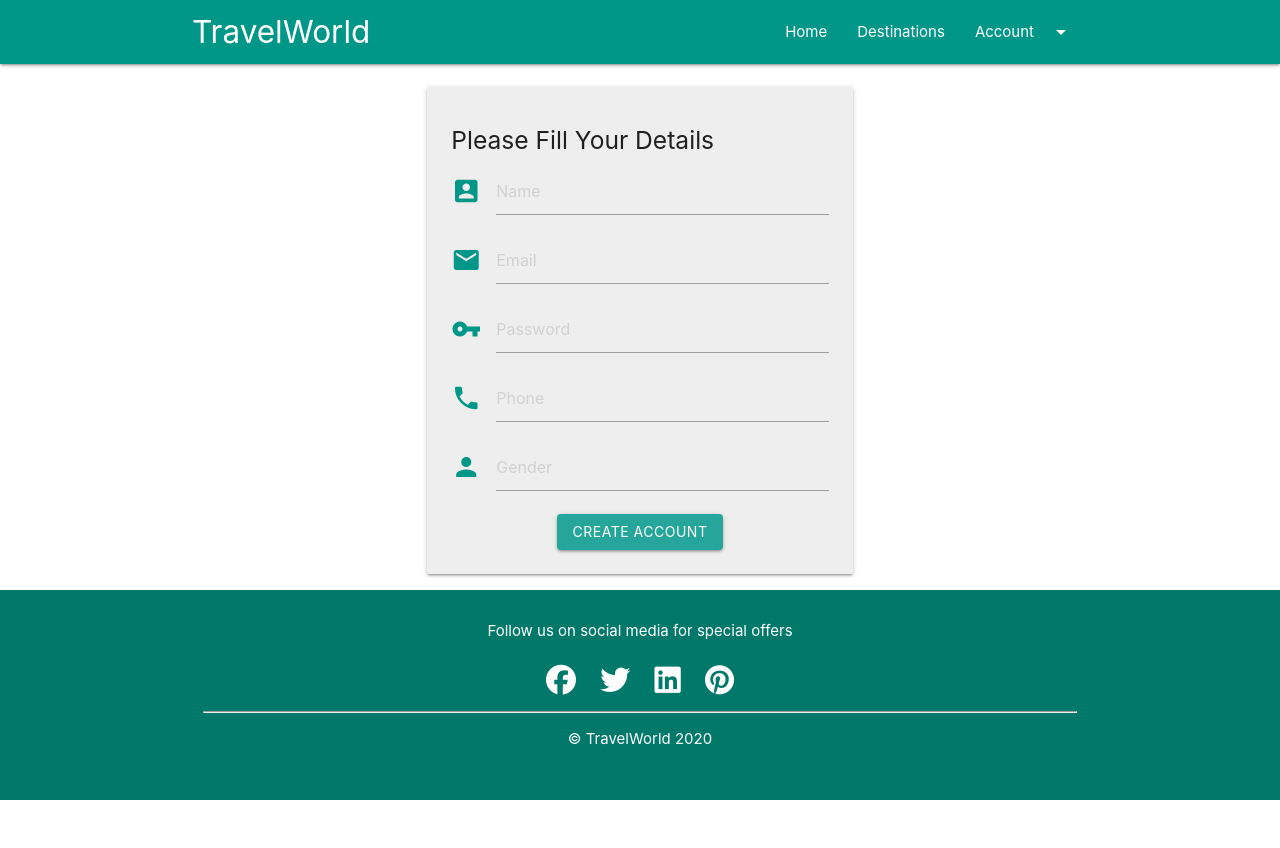
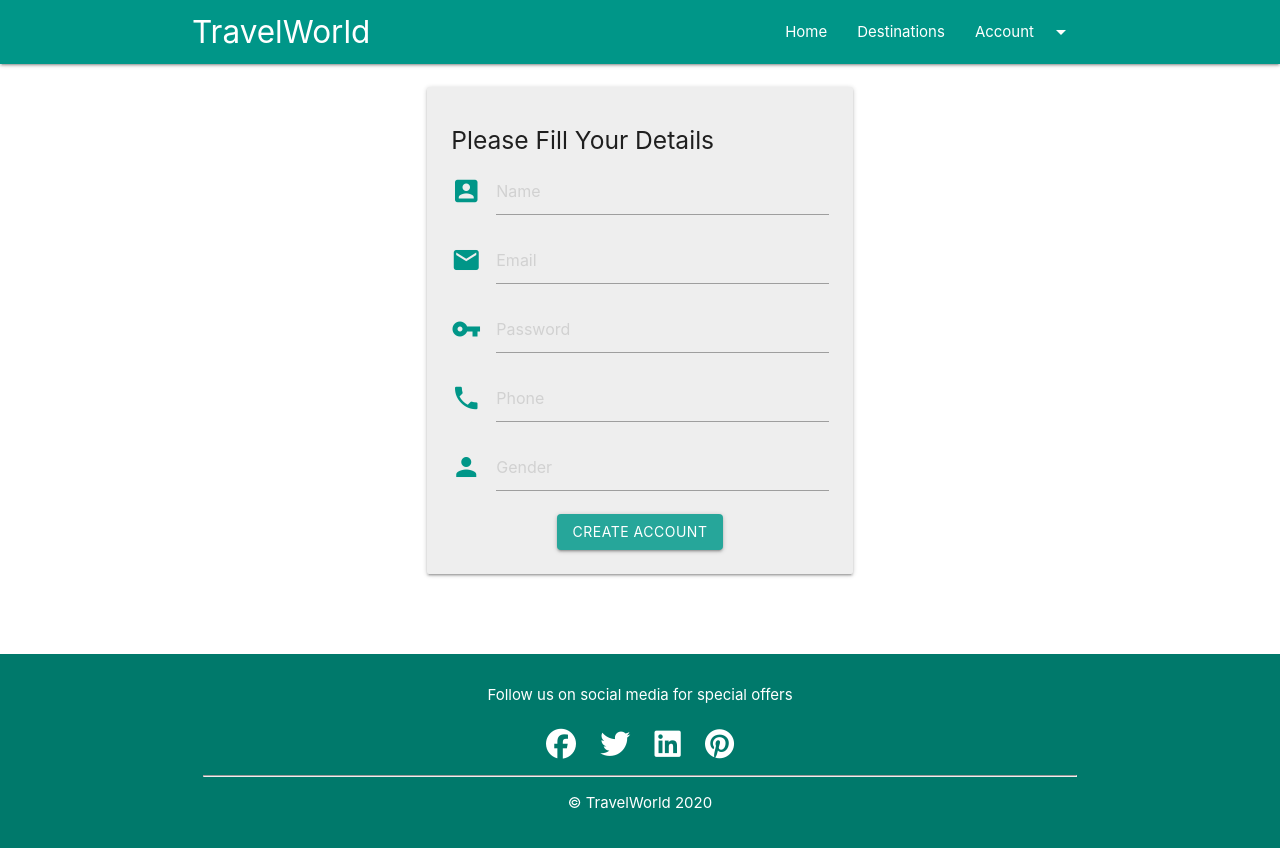
Before and after one commit to adiljaved1311/travel-world, a plain HTML site: page signUp.html in a window 1280 px wide. Before the commit the page ends 800 px from the top, so only its background shows below. Drawn offline with nearby package versions, Linux system fonts and the light colour scheme.

Commit message:
project initialized

```diff
--- a/signUp.html
+++ b/signUp.html
@@ -208,8 +208,7 @@
     </footer> -->
 
     <!-- Footer  to fix footer at bottom use  style="position:fixed;bottom:0;left:0;width:100%;"  -->
-    <footer id="foot" class="section teal darken-2 white-text center"
-        style="position:fixed;bottom:0;left:0;width:100%;">
+    <footer id="foot" class="section teal darken-2 white-text center">
         <div class="container">
             <div class="row">
                 <!-- <div class="col s12 s3"></div>
```
